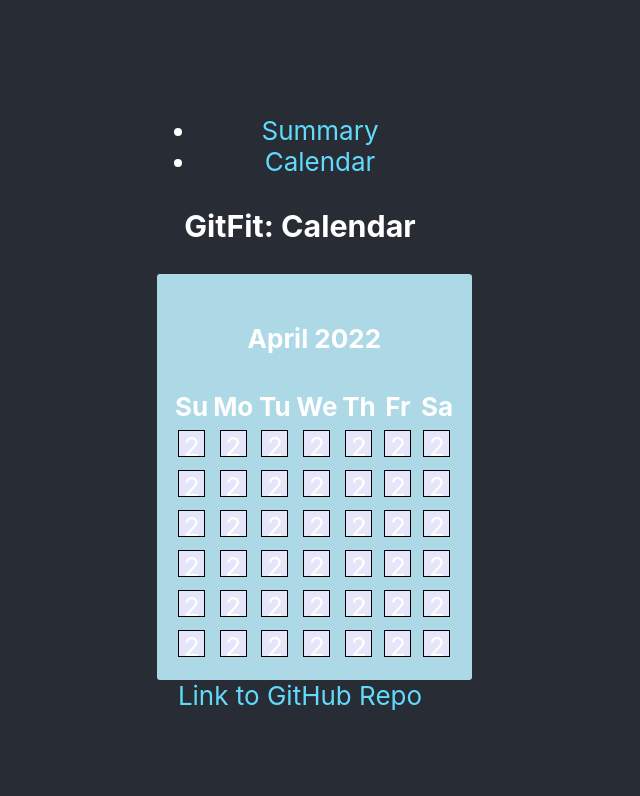
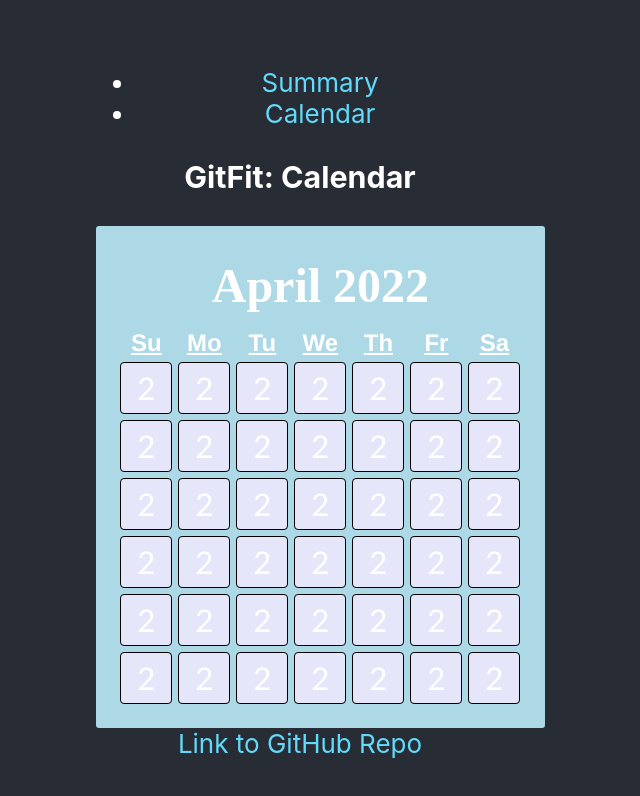
Before and after one commit to LukeSandsor/GitFit-App, a React (Create React App) app in the folder frontend/: page /#/calendar in a window 1280 px wide. Shown: the top 796 px of the page, without its empty margins (340-980 px from the left). Built offline with nearby package versions, Linux system fonts and the light colour scheme.

Commit message:
fixed some calendar css, made text vertically centered

```diff
--- a/frontend/src/CalendarObject/Calendar.css
+++ b/frontend/src/CalendarObject/Calendar.css
@@ -3,4 +3,29 @@
   border-radius: 3px;
   padding: 5%;
   width: max-content;
+
+  -webkit-user-select: none; /* Webkit */
+  -moz-user-select: none; /* Firefox */
+  -ms-user-select: none; /* IE 10 */
+
+  /* Currently not supported in Opera but will be soon */
+  -o-user-select: none;
+  user-select: none;
+
+  -ms-overflow-style: none;  /* IE and Edge */
+  scrollbar-width: none;  /* Firefox */
 }
+
+/* For Month and Year Appearance */
+.calendar > h4 {
+  font-family: cursive;
+  font-size: 36pt;
+  margin: 3%;
+}
+
+/* For Day of Week Text "Su", etc. */
+.day-week-text {
+  font-family: 'Franklin Gothic Medium', 'Arial Narrow', Arial, sans-serif;
+  font-size: x-large;
+  text-decoration: underline;
+}
--- a/frontend/src/CalendarObject/Calendar.js
+++ b/frontend/src/CalendarObject/Calendar.js
@@ -9,7 +9,7 @@
 // sets up the days of the week in table format
 function CalendarHeader()  {
   const dayRow = daysOfWeek.map((value) => {
-    return (<th>{value}</th>);
+    return (<th class="day-week-text">{value}</th>);
     }
   );
     return (
--- a/frontend/src/CalendarObject/Tile/Tile.css
+++ b/frontend/src/CalendarObject/Tile/Tile.css
@@ -1,24 +1,26 @@
 /* generic calendar tile */
 .tile {
-   height: 25px;
-   width: 25px;
-   outline: 1px solid black;
-   display: inline-block;
-   background-color: lavender;
-   transition: 0.1s;
-   text-align: center;
-   margin: 5px;
+  height: 50px;
+  width: 50px;
+  outline: 1px solid black;
+  display: table-cell;
+  background-color: lavender;
+  border-radius: 3px;
+
+  text-align: center;
+  font-size: larger;
+  font-family: 'Gill Sans', 'Gill Sans MT', Calibri, 'Trebuchet MS', sans-serif;
+  vertical-align: middle;
+
+  transition: 0.1s;
 }
 
+/* Makes an outline appear when hovering over a tile */
 .tile:hover {
-   /* Margin needs to be (pre-tile_hover_width - hover_tile_width) / 2 */
-   height: 35px;
-   width: 35px;
-   position: relative;
-   margin: -5px;
+  outline: 5px solid rgb(70, 70, 70);
 }
 
 /* selected tile will have a different color */
 .selected-tile {
-   background-color: lightgreen;
+  background-color: lightgreen;
 }
```
